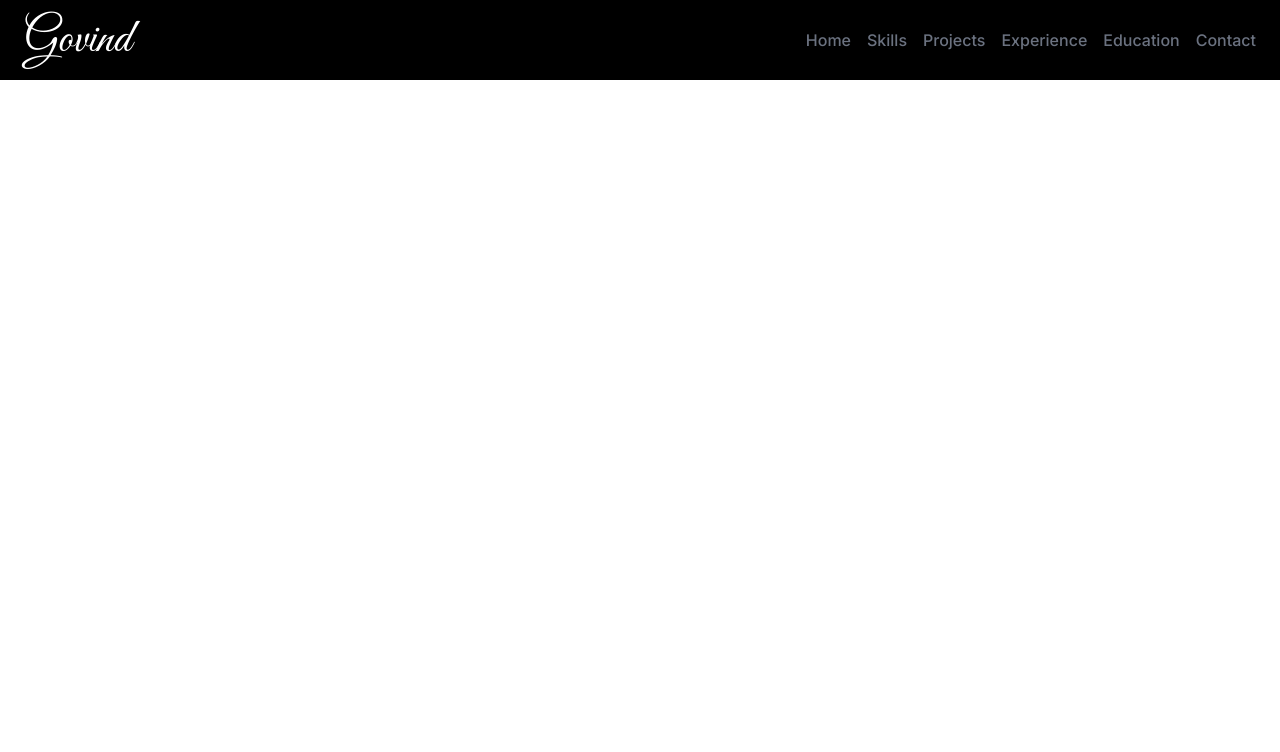
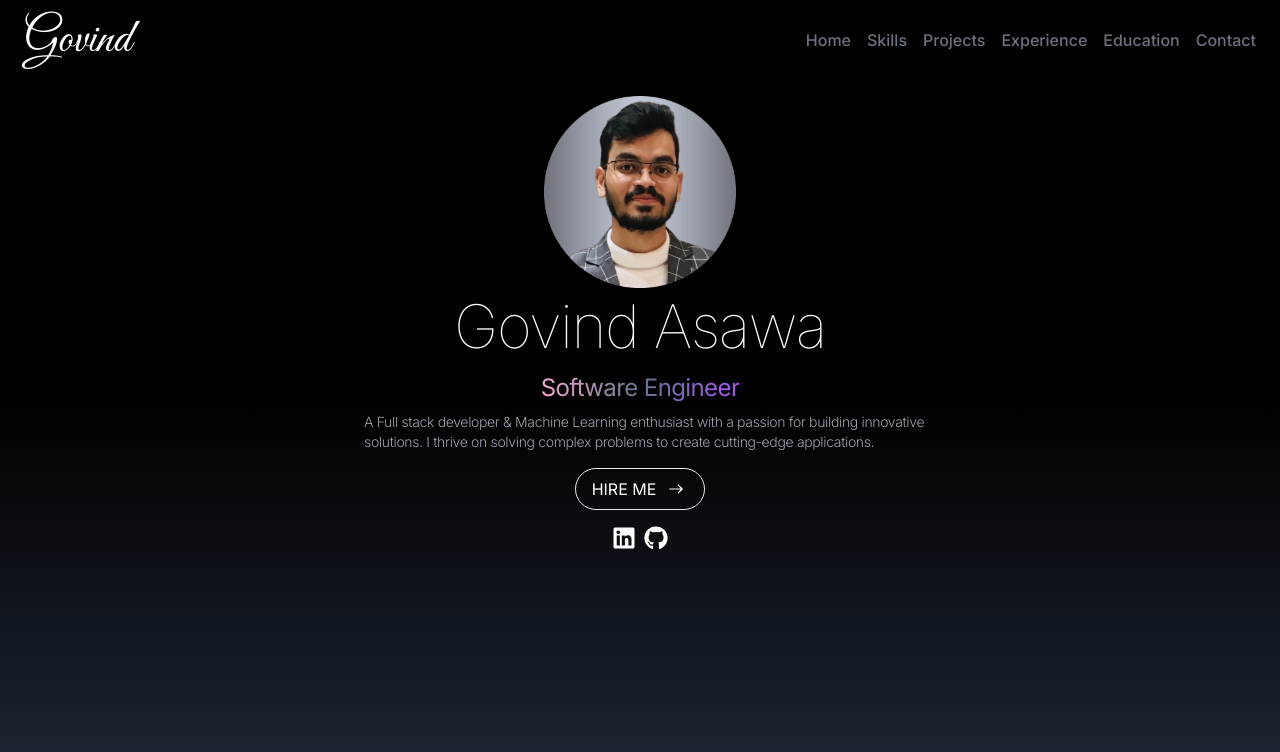
Before and after one commit to Govind-Asawa/Govind-Asawa-portfolio, a React (Create React App) app: page / in a window 1280 px wide. Shown: the top 752 px of the page. Built offline with nearby package versions, Linux system fonts and the light colour scheme.

Commit message:
Added Hero/Home section

```diff
--- a/src/App.jsx
+++ b/src/App.jsx
@@ -1,8 +1,12 @@
 import Navbar from './components/Navbar';
+import Home from './components/Home';
 
 function App() {
   return (
-    <Navbar/>
+    <div className='flex flex-col'>
+      <Navbar/>
+      <Home />
+    </div>
   );
 }
 
--- /dev/null
+++ b/src/components/Home.jsx
@@ -0,0 +1,45 @@
+import { IoIosArrowRoundForward } from 'react-icons/io';
+import { FaLinkedin, FaGithub } from 'react-icons/fa';
+
+import heroImg from '../assets/heroImg_grayBG.png';
+
+export default function Home() {
+  return (
+    <div
+      name='home'
+      className='h-screen w-full pt-24 flex flex-col gap-4 px-4 py-2 justify-start items-center bg-gradient-to-b from-black via-black to-gray-800 text-white'
+    >
+      <div className='flex flex-col justify-center items-center w-full gap-2'>
+        <img
+          src={heroImg}
+          alt='my profile'
+          className='w-32 h-32 lg:w-48 lg:h-48'
+        />
+        <h2 className='text-4xl capitalize tracking-tight font-thin lg:text-6xl'>
+          Govind Asawa
+        </h2>
+      </div>
+      <div className='flex flex-col w-full gap-2 justify-center items-center'>
+        <h3 className='text-xl lg:text-2xl w-fit capitalize bg-gradient-to-r from-pink-300 via-slate-500 to-purple-500 bg-clip-text tracking-tight text-transparent'>
+          Software engineer
+        </h3>
+        <p className='text-sm max-w-xl font-light tracking-tight sm:w-full md:w-3/5 md:ml-6 text-gray-400'>
+          A Full stack developer & Machine Learning enthusiast with a passion for
+          building innovative solutions. I thrive on solving complex problems to create cutting-edge applications.
+        </p>
+      </div>
+      <button className='group flex gap-2 w-fit cursor-pointer px-4 py-2 border-white-500 border rounded-full hover:bg-white hover:text-black hover:font-medium transition-all duration-100 ease-in-out '>
+        <span className='uppercase'>Hire me</span>
+        <IoIosArrowRoundForward className='w-6 h-6 group-hover:rotate-90 duration-100' />
+      </button>
+      <div className='flex gap-2'>
+        <a href='https://www.linkedin.com/in/govind-asawa/' target='_blank'>
+          <FaLinkedin className='w-6 h-6' />
+        </a>
+        <a href='https://github.com/Govind-Asawa' target='_blank'>
+          <FaGithub className='w-6 h-6' />
+        </a>
+      </div>
+    </div>
+  );
+}
```
Also changed, not shown: src/assets/heroImg_grayBG.png (added), src/assets/profile-pic.png (added).
